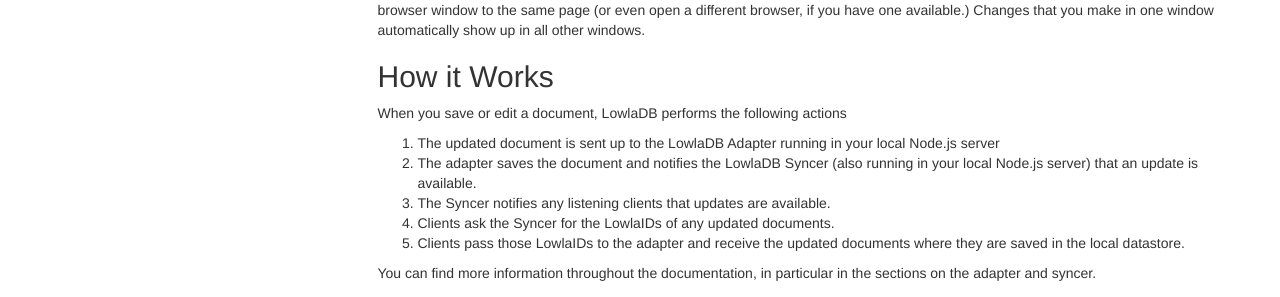
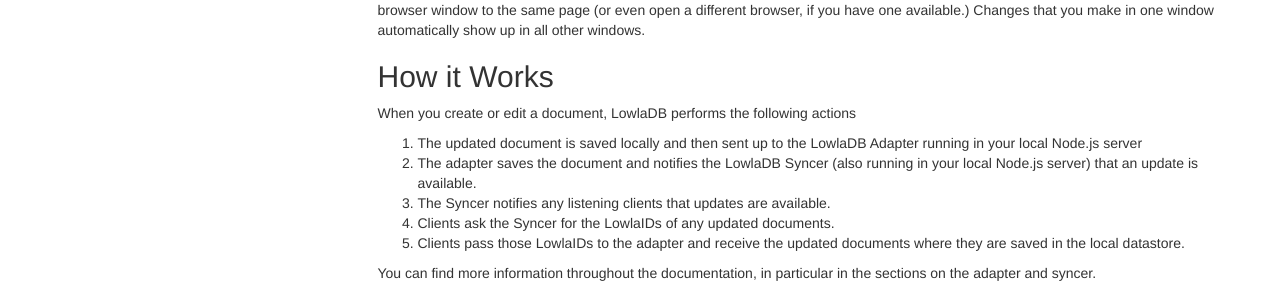
Before and after one commit to lowla/lowladb-json-database, a Jekyll site: the page built from qs.md, in a window 1280 px wide. Shown: the part 1068-1365 px from the top of the page. Built offline with Jekyll 4.4.1, drawn with Linux system fonts in a browser that asks for light colours; nearby versions of some CDN libraries.

Commit message:
Clarify text in quickstart guide

```diff
--- a/qs.md
+++ b/qs.md
@@ -50,9 +50,9 @@ This launches a basic Todo app, allowing you to create and delete todo actions,
 <div id="How">
 
 ## How it Works ##
-When you save or edit a document, LowlaDB performs the following actions
+When you create or edit a document, LowlaDB performs the following actions
 
-1. The updated document is sent up to the LowlaDB Adapter running in your local Node.js server
+1. The updated document is saved locally and then sent up to the LowlaDB Adapter running in your local Node.js server
 2. The adapter saves the document and notifies the LowlaDB Syncer (also running in your local Node.js server) that an update is available.
 3. The Syncer notifies any listening clients that updates are available.
 4. Clients ask the Syncer for the LowlaIDs of any updated documents.
```
